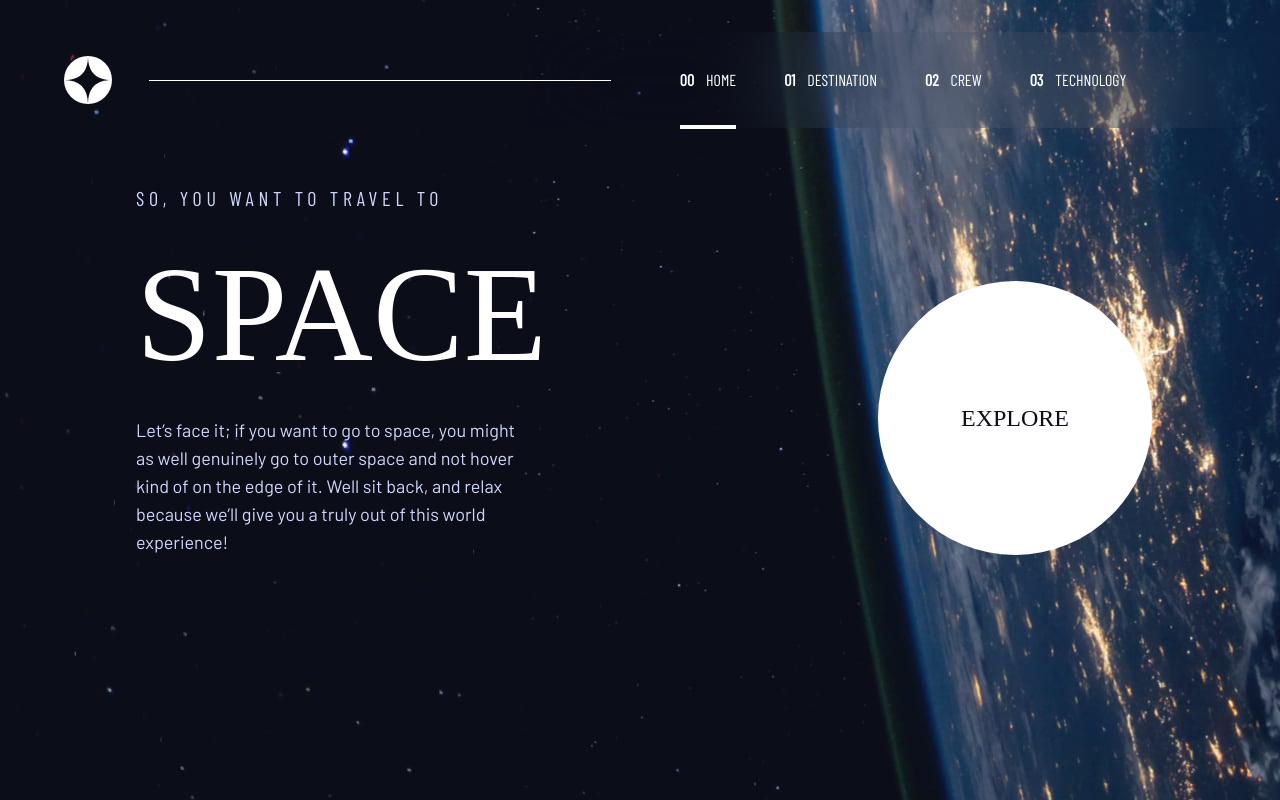
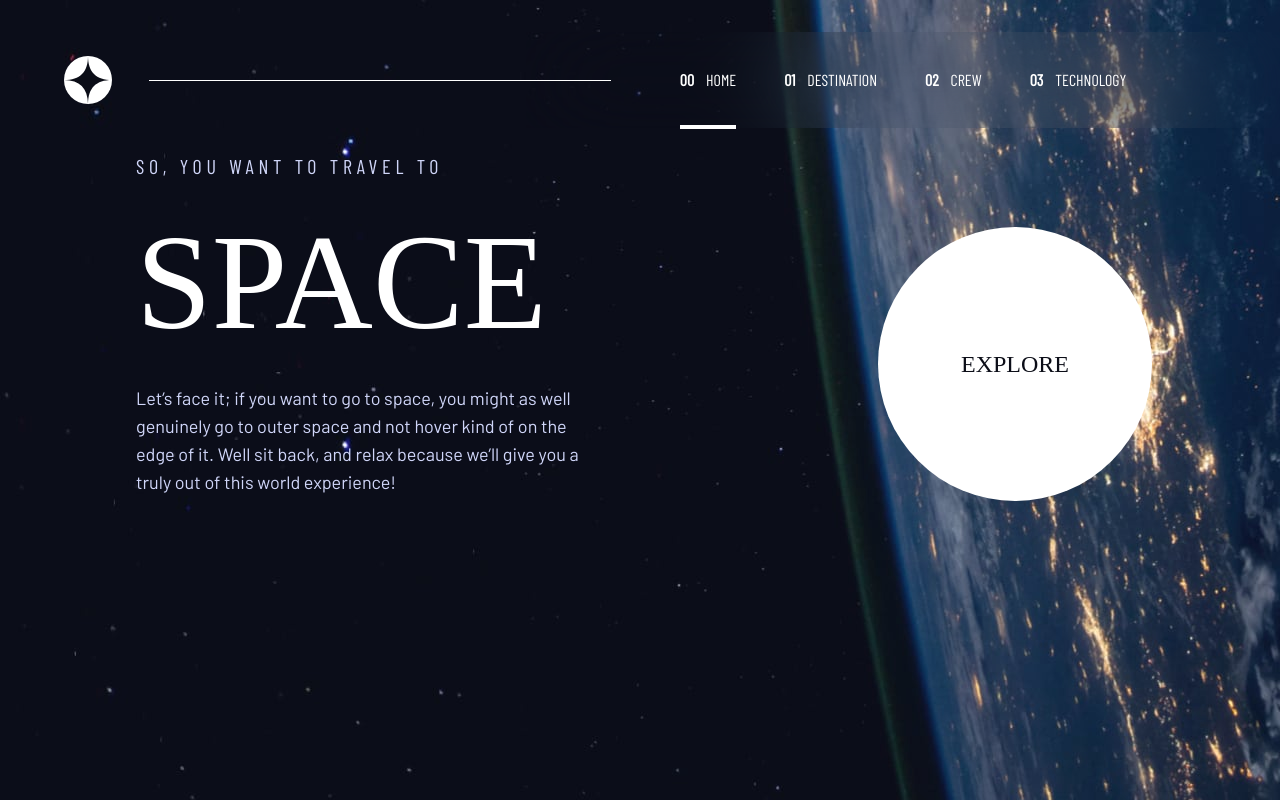
Before and after one commit to Agyanim/space-tourism-website, a React (Vite) app: page / in a window 1280 px wide. Built offline with nearby package versions, Linux system fonts and the light colour scheme; a web font is replaced by a local one.

Commit message:
destination page added

```diff
--- a/src/pages/Home.jsx
+++ b/src/pages/Home.jsx
@@ -5,11 +5,11 @@ const Home = () => {
     <>
       <div className=" home-container absolute w-[100svw] h-screen">
         <section className="flex  justify-center items-center w-full relative mt-[22rem] lg:mt-[26rem]">
-          <div className="flex flex-col gap-[2rem] lg:gap-0 lg:flex-row text-white absolute w-[95%] lg:w-[80%] justify-between items-center pb-[5%] top-[-15rem]">
-            <section className="flex flex-col justify-center items-center  lg:items-start lg:justify-start w-[100%] lg:w-1/2 p-2">
+          <div className="flex flex-col gap-[2rem] lg:gap-0 lg:flex-row text-white absolute w-[95%] lg:w-[80%] justify-between items-center pb-[5%] top-[-18rem]">
+            <section className="flex flex-col justify-center items-center  lg:items-start lg:justify-start w-[100%] lg:w-1/2 p-2 mt-4">
               <h5 className="text-primaryGray ">SO, YOU WANT TO TRAVEL TO</h5>
               <h1>SPACE</h1>
-              <p className="text-base font-Barlow text-center lg:text-left lg:text-lg px-4 lg:px-0 text-primaryGray w-[25rem]">
+              <p className="text-base font-Barlow text-center lg:text-left lg:text-lg px-4 lg:px-0 text-primaryGray w-[28rem]">
                 Let’s face it; if you want to go to space, you might as well
                 genuinely go to outer space and not hover kind of on the edge of
                 it. Well sit back, and relax because we’ll give you a truly out
```
